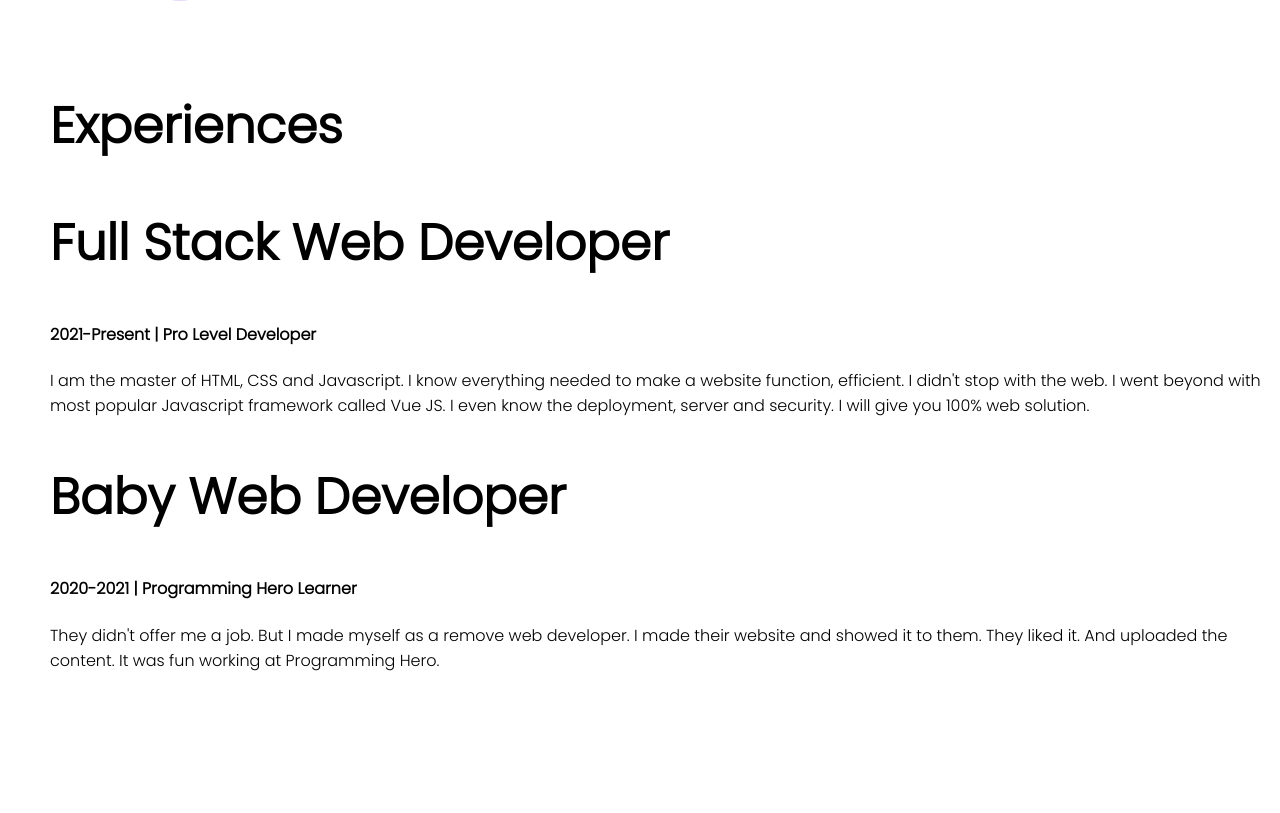
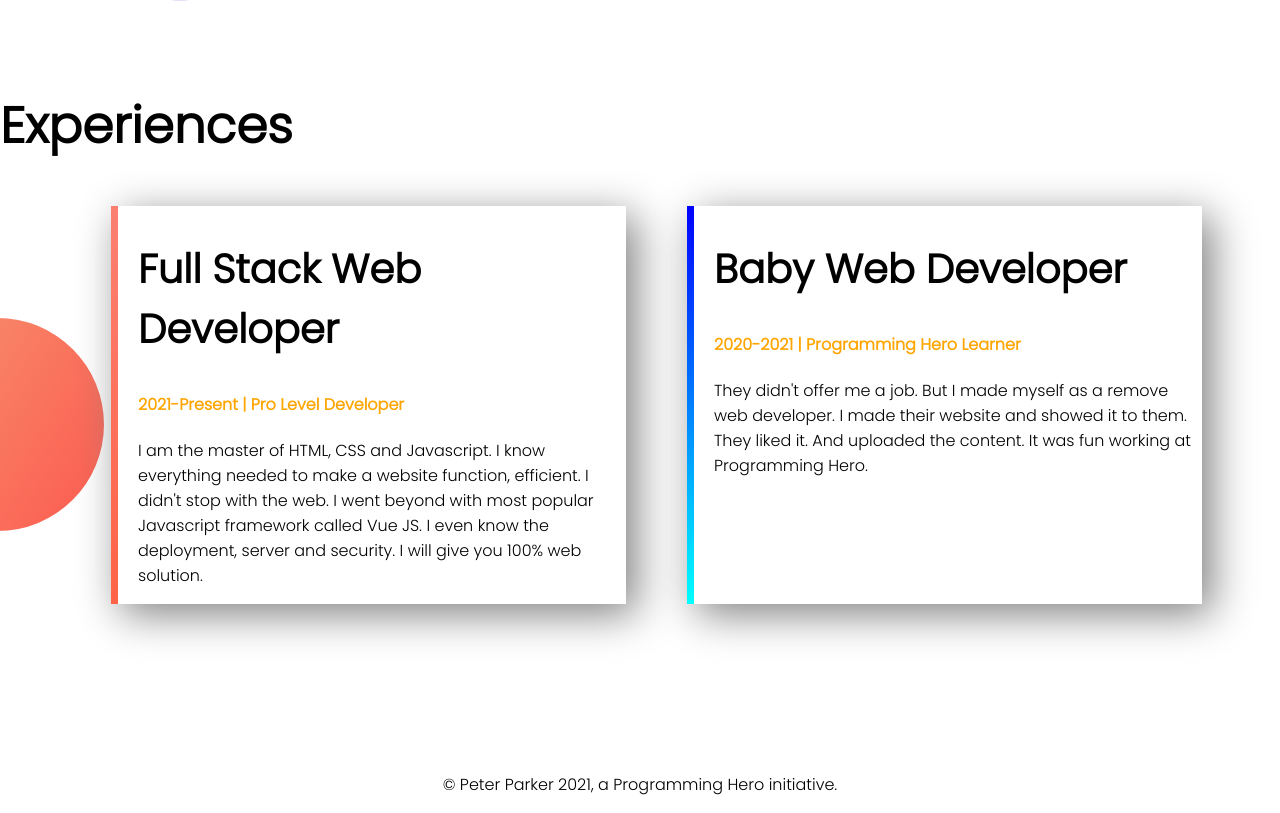
Before and after one commit to Sabik52/my-perctise-project, a plain HTML site: page index.html in a window 1280 px wide. Shown: the part 1119-1932 px from the top of the page. Before the commit the page ends 1848 px from the top, so only its background shows below. Drawn offline with Linux system fonts and the light colour scheme.

Commit message:
last added

```diff
--- a/index.html
+++ b/index.html
@@ -13,7 +13,7 @@
 </head>
 
 <body>
-    <section class="top-banner">
+    <section class="top-banner flex-container">
         <div class="top-hight">
             <h1>Welcome To</h1>
             <h1><span class="orange-clr">Peter Parker</span> World</h1>
@@ -31,7 +31,7 @@
 
     </section>
 
-    <section class="dream-big">
+    <section class="dream-big flex-container">
         <div class="top-hight">
             <img src="images/my-bg2 (1).png" alt="">
 
@@ -45,23 +45,30 @@
         </div>
     </section>
 
-    <section>
+    <section class="experience-area">
         <h1>Experiences</h1>
-        <div>
-            <h1>Full Stack Web Developer</h1>
+        <div class="experience-banner flex-container">
+            <div id="stack-developer" class="experience-item">
+                <h2>Full Stack Web Developer</h2>
                 <h4>2021-Present | Pro Level Developer</h4>
                 <p>I am the master of HTML, CSS and Javascript. I know everything needed to make a website function,
-                efficient. I didn't stop with the web. I went beyond with most popular Javascript framework called Vue
+                    efficient. I didn't stop with the web. I went beyond with most popular Javascript framework called
+                    Vue
                     JS. I even know the deployment, server and security. I will give you 100% web solution.</p>
             </div>
 
-        <div>
-            <h1>Baby Web Developer</h1>
+            <div id="baby-developer" class="experience-item">
+                <h2>Baby Web Developer</h2>
                 <h4>2020-2021 | Programming Hero Learner</h4>
-            <p>They didn't offer me a job. But I made myself as a remove web developer. I made their website and showed
+                <p>They didn't offer me a job. But I made myself as a remove web developer. I made their website and
+                    showed
                     it to them. They liked it. And uploaded the content. It was fun working at Programming Hero.</p>
             </div>
+        </div>
     </section>
+    <footer class="footer-para">
+        <p>© Peter Parker 2021, a Programming Hero initiative.</p>
+    </footer>
 
 
 
--- a/style.css
+++ b/style.css
@@ -2,21 +2,28 @@ body{
     font-family: 'Poppins', sans-serif;
     margin: 0;
 }
-section{
+.flex-container{
     padding-left: 50px;
     padding-right: 10px;
     padding-bottom: 40px;
+    display: flex;
 }
 
 h1{
     font-size: 50px;
+}
+h2{
+    font-size: 40px;
+    font-weight: 900;
+}
+h4{
+    color: orange;
 }
 .orange-clr{
     color: orange;
 
 }
 .top-banner{
-    display: flex;
     background-image: url(images/top-banner.png);
     background-repeat: no-repeat;
 }
@@ -38,8 +45,36 @@ h1{
 
 }
 .dream-big{
-    display: flex;
     background-image: url(images/dream-bg.png);
     background-repeat: no-repeat;
     background-position: right;
 }
+.experience-banner{
+    background-image: url(images/exp-bg.png);
+    background-position: left;
+    background-repeat: no-repeat;
+
+
+
+}
+.experience-item{
+    box-shadow: 10px 10px 40px gray;
+    width: 40%;
+    margin-left: 5%;
+    padding-left: 20px;
+
+}
+#stack-developer{
+    border-left: 7px solid ;
+    border-image: linear-gradient(salmon, tomato);
+    border-image-slice: 1;
+}
+#baby-developer{
+    border-left: 7px solid ;
+    border-image: linear-gradient(blue, cyan);
+    border-image-slice: 1;
+}
+.footer-para{
+    margin-top: 10%;
+    text-align: center;
+}
```
Lines whose indentation alone changed are shown as unchanged.
